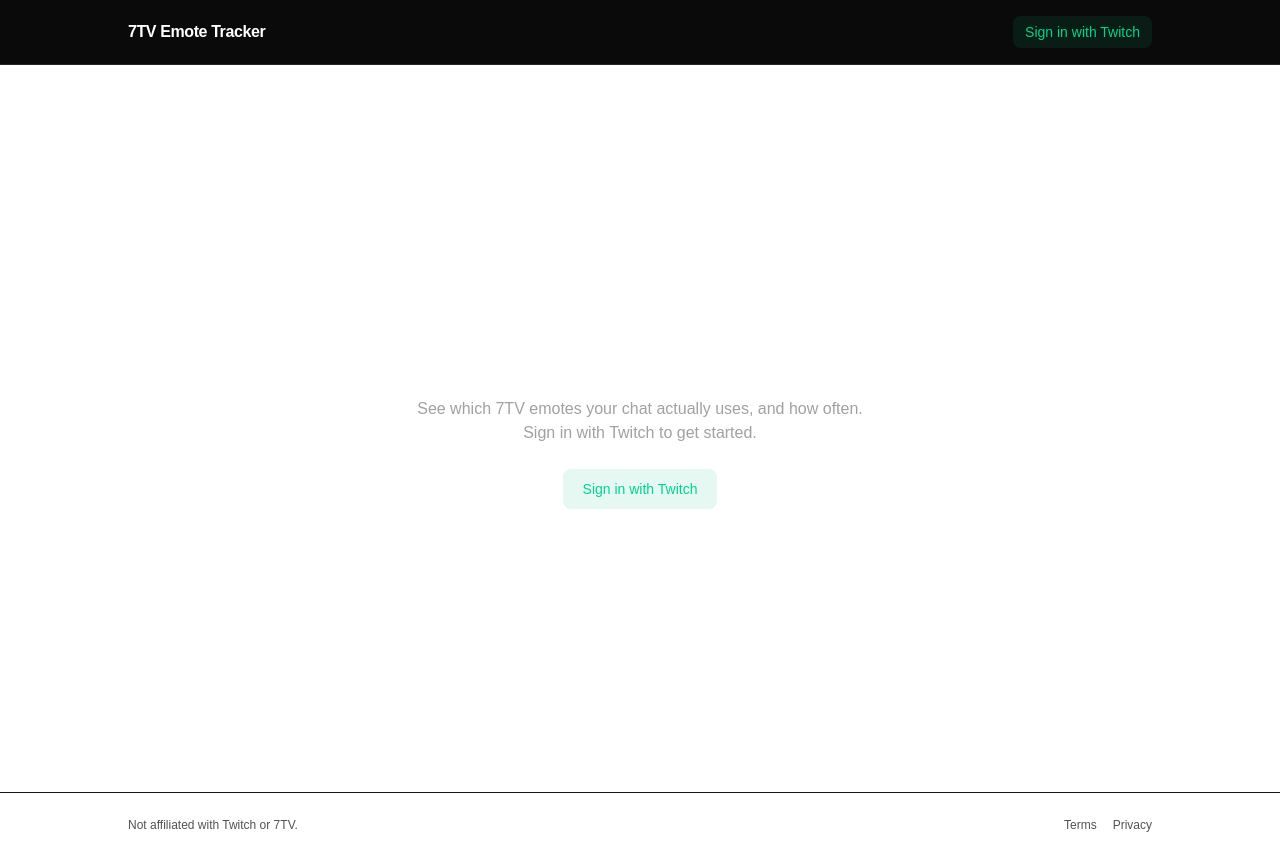
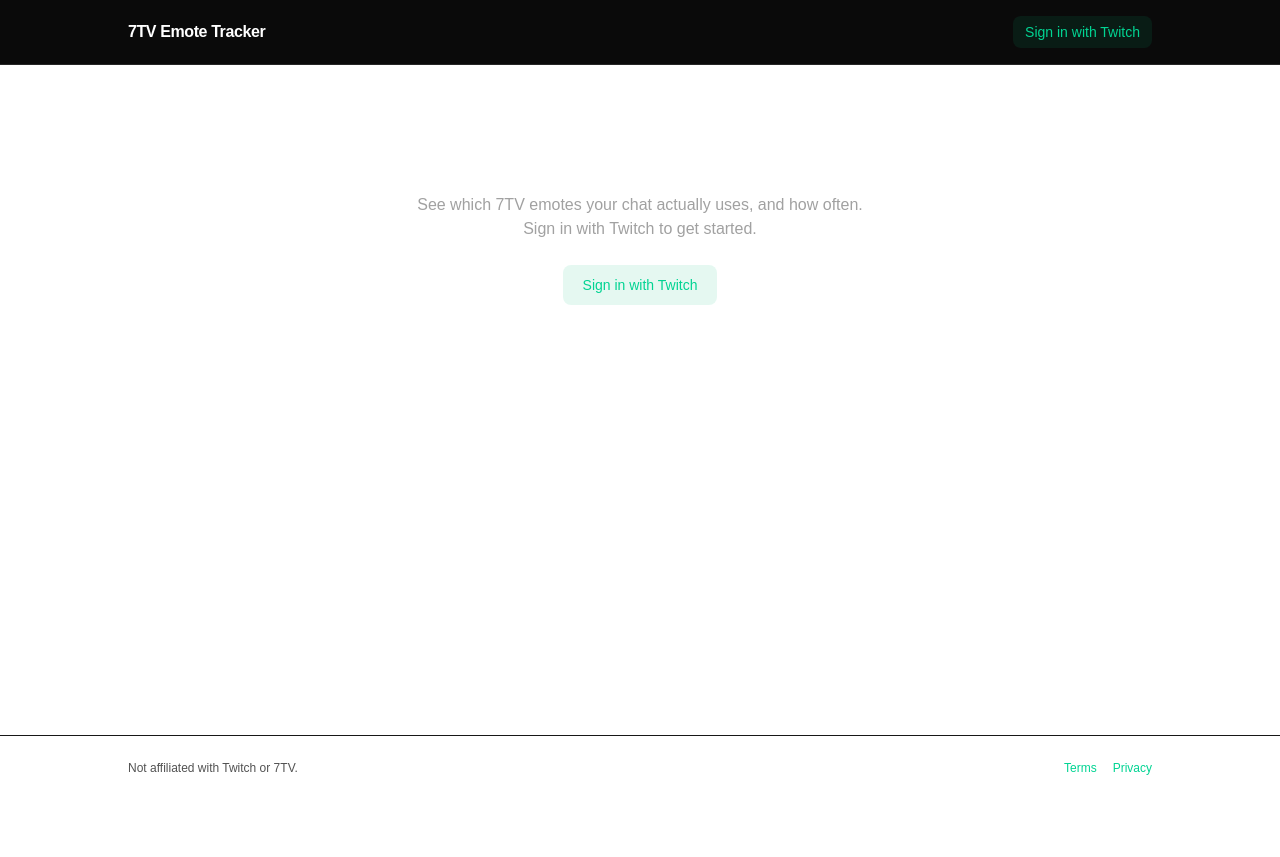
Before and after one commit to WaymarkBeakie/7tvtracker, a Next.js app in the folder packages/web/: page / in a window 1280 px wide. After the commit the page ends 800 px from the top, so only its background shows below. Built offline with nearby package versions, Linux system fonts and the light colour scheme; no server answers.

Commit message:
fixed footer placement, changed link colors on footer

```diff
--- a/packages/web/app/dashboard/dashboard-view.tsx
+++ b/packages/web/app/dashboard/dashboard-view.tsx
@@ -24,7 +24,7 @@
   }));
 
   return (
-    <main className="min-h-screen bg-neutral-950 text-white px-6 py-10">
+    <main className="bg-neutral-950 text-white px-6 py-10">
       <div className="mx-auto max-w-5xl space-y-8">
         <header>
           <h1 className="text-2xl font-semibold tracking-tight">
--- a/packages/web/app/footer.tsx
+++ b/packages/web/app/footer.tsx
@@ -8,10 +8,10 @@
           Not affiliated with Twitch or 7TV.
         </p>
         <div className="flex items-center gap-4">
-          <Link href="/terms" className="hover:text-neutral-400">
+          <Link href="/terms" className="text-emerald-400 hover:text-emerald-400/80">
             Terms
           </Link>
-          <Link href="/privacy" className="hover:text-neutral-400">
+          <Link href="/privacy" className="text-emerald-400 hover:text-emerald-400/80">
             Privacy
           </Link>
         </div>
--- a/packages/web/app/layout.tsx
+++ b/packages/web/app/layout.tsx
@@ -28,7 +28,7 @@
       </head>
       <body className="flex min-h-screen flex-col bg-neutral-950">
         <Navbar />
-        <div className="flex-1">{children}</div>
+        <div className="flex flex-1 flex-col">{children}</div>
         <Footer />
       </body>
     </html>
--- a/packages/web/app/page.tsx
+++ b/packages/web/app/page.tsx
@@ -8,8 +8,7 @@
   }
 
   return (
-    <main className="flex min-h-[calc(100vh-73px)] flex-col items-center justify-center px-6 text-center text-white">
-      <h1 className="text-3xl font-semibold tracking-tight">7TV Emote Tracker</h1>
+    <main className="flex h-full flex-col items-center justify-center px-6 py-20 text-center text-white">      <h1 className="text-3xl font-semibold tracking-tight">7TV Emote Tracker</h1>
       <p className="mt-3 max-w-md text-neutral-400">
         See which 7TV emotes your chat actually uses, and how often. Sign in with Twitch to get
         started.
```
